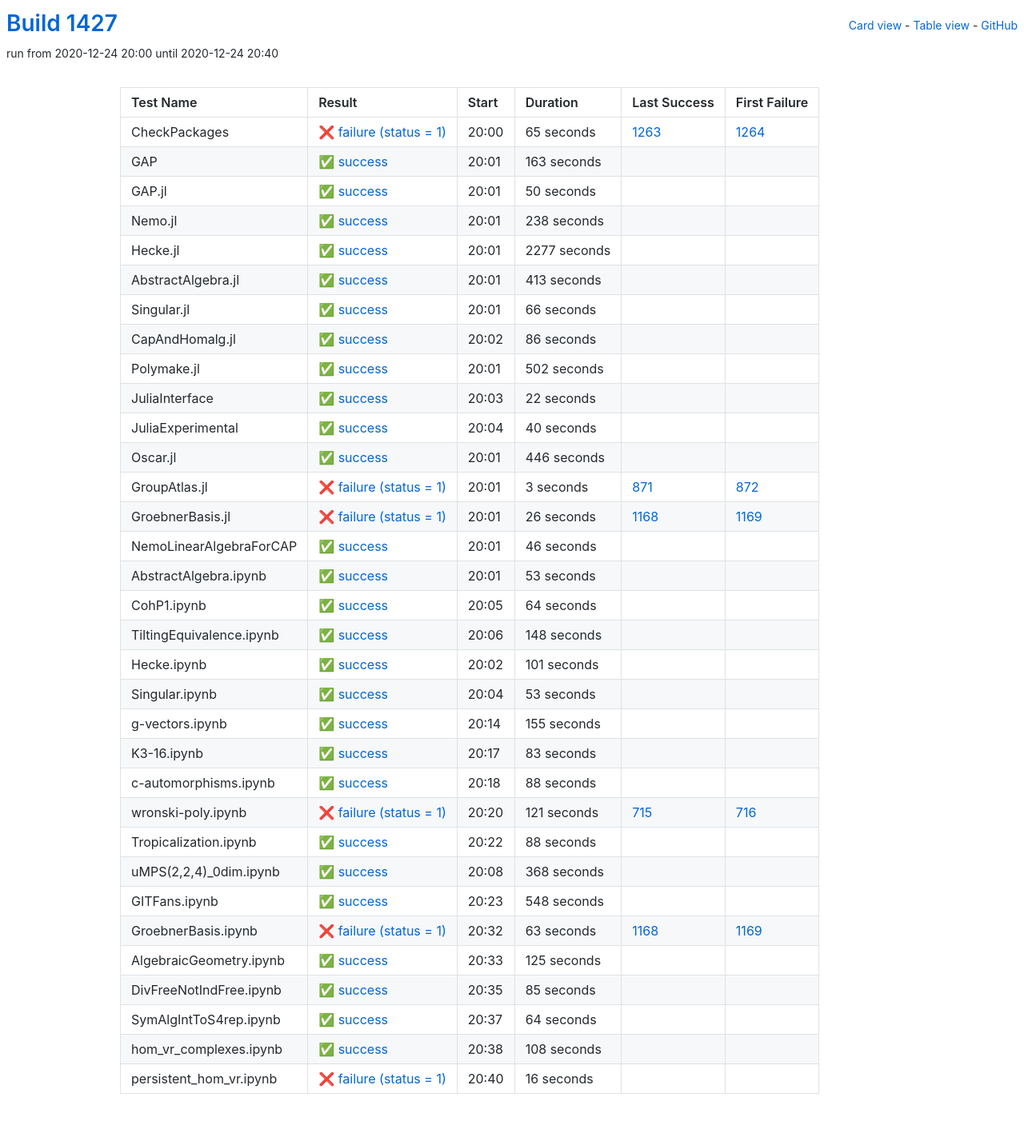
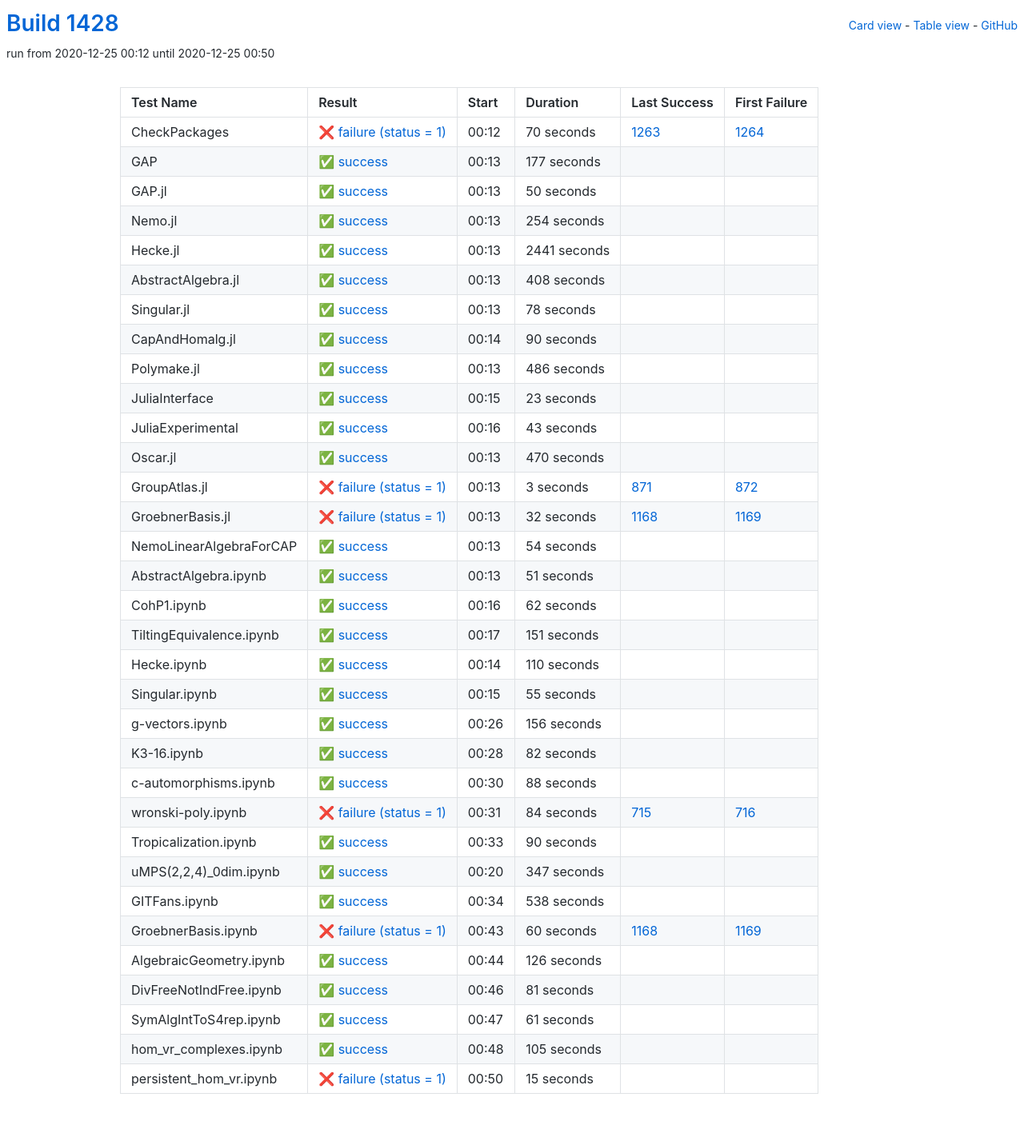
Before and after one commit to oscar-system/oscar-ci-status-stable, a Jekyll site: the page built from table.html, in a window 1280 px wide. Shown: the whole page at 80% size. Built offline with Jekyll 4.4.1, drawn with Linux system fonts in a browser that asks for light colours.

Commit message:
Build #1428

```diff
--- a/_data/ci.yml
+++ b/_data/ci.yml
@@ -1,6 +1,6 @@
 ---
-build: 1427
-build_url: https://oscarci.mathematik.uni-kl.de/job/oscar-stable/1427/
+build: 1428
+build_url: https://oscarci.mathematik.uni-kl.de/job/oscar-stable/1428/
 job: oscar-stable
 organization: oscar-system
 repo: oscar-ci-status-stable
@@ -8,32 +8,32 @@ repourl: https://github.com/oscar-system/oscar-ci-status-stable
 tests:
 - name: CheckPackages
   id: checkpackages
-  log: https://oscarci.mathematik.uni-kl.de/job/oscar-stable/1427/artifact/logs/build-1427/CheckPackages.log
-  start: 2020-12-24 20:00
+  log: https://oscarci.mathematik.uni-kl.de/job/oscar-stable/1428/artifact/logs/build-1428/CheckPackages.log
+  start: 2020-12-25 00:12
   success: false
   exitcode: 1
   status: failure
-  duration: 65
+  duration: 70
   last_success: 1263
   last_success_url: https://oscarci.mathematik.uni-kl.de/job/oscar-stable/1263/
   first_failure: 1264
   first_failure_url: https://oscarci.mathematik.uni-kl.de/job/oscar-stable/1264/
 - name: GAP
   id: gap
-  log: https://oscarci.mathematik.uni-kl.de/job/oscar-stable/1427/artifact/logs/build-1427/GAP.log
-  start: 2020-12-24 20:01
+  log: https://oscarci.mathematik.uni-kl.de/job/oscar-stable/1428/artifact/logs/build-1428/GAP.log
+  start: 2020-12-25 00:13
   success: true
   exitcode: 0
   status: success
-  duration: 163
+  duration: 177
   last_success: false
   last_success_url:
   first_failure: false
   first_failure_url:
 - name: GAP.jl
   id: gap-jl
-  log: https://oscarci.mathematik.uni-kl.de/job/oscar-stable/1427/artifact/logs/build-1427/GAP.jl.log
-  start: 2020-12-24 20:01
+  log: https://oscarci.mathematik.uni-kl.de/job/oscar-stable/1428/artifact/logs/build-1428/GAP.jl.log
+  start: 2020-12-25 00:13
   success: true
   exitcode: 0
   status: success
@@ -44,116 +44,116 @@ tests:
   first_failure_url:
 - name: Nemo.jl
   id: nemo-jl
-  log: https://oscarci.mathematik.uni-kl.de/job/oscar-stable/1427/artifact/logs/build-1427/Nemo.jl.log
-  start: 2020-12-24 20:01
+  log: https://oscarci.mathematik.uni-kl.de/job/oscar-stable/1428/artifact/logs/build-1428/Nemo.jl.log
+  start: 2020-12-25 00:13
   success: true
   exitcode: 0
   status: success
-  duration: 238
+  duration: 254
   last_success: false
   last_success_url:
   first_failure: false
   first_failure_url:
 - name: Hecke.jl
   id: hecke-jl
-  log: https://oscarci.mathematik.uni-kl.de/job/oscar-stable/1427/artifact/logs/build-1427/Hecke.jl.log
-  start: 2020-12-24 20:01
+  log: https://oscarci.mathematik.uni-kl.de/job/oscar-stable/1428/artifact/logs/build-1428/Hecke.jl.log
+  start: 2020-12-25 00:13
   success: true
   exitcode: 0
   status: success
-  duration: 2277
+  duration: 2441
   last_success: false
   last_success_url:
   first_failure: false
   first_failure_url:
 - name: AbstractAlgebra.jl
   id: abstractalgebra-jl
-  log: https://oscarci.mathematik.uni-kl.de/job/oscar-stable/1427/artifact/logs/build-1427/AbstractAlgebra.jl.log
-  start: 2020-12-24 20:01
+  log: https://oscarci.mathematik.uni-kl.de/job/oscar-stable/1428/artifact/logs/build-1428/AbstractAlgebra.jl.log
+  start: 2020-12-25 00:13
   success: true
   exitcode: 0
   status: success
-  duration: 413
+  duration: 408
   last_success: false
   last_success_url:
   first_failure: false
   first_failure_url:
 - name: Singular.jl
   id: singular-jl
-  log: https://oscarci.mathematik.uni-kl.de/job/oscar-stable/1427/artifact/logs/build-1427/Singular.jl.log
-  start: 2020-12-24 20:01
+  log: https://oscarci.mathematik.uni-kl.de/job/oscar-stable/1428/artifact/logs/build-1428/Singular.jl.log
+  start: 2020-12-25 00:13
   success: true
   exitcode: 0
   status: success
-  duration: 66
+  duration: 78
   last_success: false
   last_success_url:
   first_failure: false
   first_failure_url:
 - name: CapAndHomalg.jl
   id: capandhomalg-jl
-  log: https://oscarci.mathematik.uni-kl.de/job/oscar-stable/1427/artifact/logs/build-1427/CapAndHomalg.jl.log
-  start: 2020-12-24 20:02
+  log: https://oscarci.mathematik.uni-kl.de/job/oscar-stable/1428/artifact/logs/build-1428/CapAndHomalg.jl.log
+  start: 2020-12-25 00:14
   success: true
   exitcode: 0
   status: success
-  duration: 86
+  duration: 90
   last_success: false
   last_success_url:
   first_failure: false
   first_failure_url:
 - name: Polymake.jl
   id: polymake-jl
-  log: https://oscarci.mathematik.uni-kl.de/job/oscar-stable/1427/artifact/logs/build-1427/Polymake.jl.log
-  start: 2020-12-24 20:01
+  log: https://oscarci.mathematik.uni-kl.de/job/oscar-stable/1428/artifact/logs/build-1428/Polymake.jl.log
+  start: 2020-12-25 00:13
   success: true
   exitcode: 0
   status: success
-  duration: 502
+  duration: 486
   last_success: false
   last_success_url:
   first_failure: false
   first_failure_url:
 - name: JuliaInterface
   id: juliainterface
-  log: https://oscarci.mathematik.uni-kl.de/job/oscar-stable/1427/artifact/logs/build-1427/JuliaInterface.log
-  start: 2020-12-24 20:03
+  log: https://oscarci.mathematik.uni-kl.de/job/oscar-stable/1428/artifact/logs/build-1428/JuliaInterface.log
+  start: 2020-12-25 00:15
   success: true
   exitcode: 0
   status: success
-  duration: 22
+  duration: 23
   last_success: false
   last_success_url:
   first_failure: false
   first_failure_url:
 - name: JuliaExperimental
   id: juliaexperimental
-  log: https://oscarci.mathematik.uni-kl.de/job/oscar-stable/1427/artifact/logs/build-1427/JuliaExperimental.log
-  start: 2020-12-24 20:04
+  log: https://oscarci.mathematik.uni-kl.de/job/oscar-stable/1428/artifact/logs/build-1428/JuliaExperimental.log
+  start: 2020-12-25 00:16
   success: true
   exitcode: 0
   status: success
-  duration: 40
+  duration: 43
   last_success: false
   last_success_url:
   first_failure: false
   first_failure_url:
 - name: Oscar.jl
   id: oscar-jl
-  log: https://oscarci.mathematik.uni-kl.de/job/oscar-stable/1427/artifact/logs/build-1427/Oscar.jl.log
-  start: 2020-12-24 20:01
+  log: https://oscarci.mathematik.uni-kl.de/job/oscar-stable/1428/artifact/logs/build-1428/Oscar.jl.log
+  start: 2020-12-25 00:13
   success: true
   exitcode: 0
   status: success
-  duration: 446
+  duration: 470
   last_success: false
   last_success_url:
   first_failure: false
   first_failure_url:
 - name: GroupAtlas.jl
   id: groupatlas-jl
-  log: https://oscarci.mathematik.uni-kl.de/job/oscar-stable/1427/artifact/logs/build-1427/GroupAtlas.jl.log
-  start: 2020-12-24 20:01
+  log: https://oscarci.mathematik.uni-kl.de/job/oscar-stable/1428/artifact/logs/build-1428/GroupAtlas.jl.log
+  start: 2020-12-25 00:13
   success: false
   exitcode: 1
   status: failure
@@ -164,116 +164,116 @@ tests:
   first_failure_url: https://oscarci.mathematik.uni-kl.de/job/oscar-stable/872/
 - name: GroebnerBasis.jl
   id: groebnerbasis-jl
-  log: https://oscarci.mathematik.uni-kl.de/job/oscar-stable/1427/artifact/logs/build-1427/GroebnerBasis.jl.log
-  start: 2020-12-24 20:01
+  log: https://oscarci.mathematik.uni-kl.de/job/oscar-stable/1428/artifact/logs/build-1428/GroebnerBasis.jl.log
+  start: 2020-12-25 00:13
   success: false
   exitcode: 1
   status: failure
-  duration: 26
+  duration: 32
   last_success: 1168
   last_success_url: https://oscarci.mathematik.uni-kl.de/job/oscar-stable/1168/
   first_failure: 1169
   first_failure_url: https://oscarci.mathematik.uni-kl.de/job/oscar-stable/1169/
 - name: NemoLinearAlgebraForCAP
   id: nemolinearalgebraforcap
-  log: https://oscarci.mathematik.uni-kl.de/job/oscar-stable/1427/artifact/logs/build-1427/NemoLinearAlgebraForCAP.log
-  start: 2020-12-24 20:01
+  log: https://oscarci.mathematik.uni-kl.de/job/oscar-stable/1428/artifact/logs/build-1428/NemoLinearAlgebraForCAP.log
+  start: 2020-12-25 00:13
   success: true
   exitcode: 0
   status: success
-  duration: 46
+  duration: 54
   last_success: false
   last_success_url:
   first_failure: false
   first_failure_url:
 - name: AbstractAlgebra.ipynb
   id: abstractalgebra-ipynb
-  log: https://oscarci.mathematik.uni-kl.de/job/oscar-stable/1427/artifact/logs/build-1427/AbstractAlgebra.ipynb.log
-  start: 2020-12-24 20:01
+  log: https://oscarci.mathematik.uni-kl.de/job/oscar-stable/1428/artifact/logs/build-1428/AbstractAlgebra.ipynb.log
+  start: 2020-12-25 00:13
   success: true
   exitcode: 0
   status: success
-  duration: 53
+  duration: 51
   last_success: false
   last_success_url:
   first_failure: false
   first_failure_url:
 - name: CohP1.ipynb
   id: cohp1-ipynb
-  log: https://oscarci.mathematik.uni-kl.de/job/oscar-stable/1427/artifact/logs/build-1427/CohP1.ipynb.log
-  start: 2020-12-24 20:05
+  log: https://oscarci.mathematik.uni-kl.de/job/oscar-stable/1428/artifact/logs/build-1428/CohP1.ipynb.log
+  start: 2020-12-25 00:16
   success: true
   exitcode: 0
   status: success
-  duration: 64
+  duration: 62
   last_success: false
   last_success_url:
   first_failure: false
   first_failure_url:
 - name: TiltingEquivalence.ipynb
   id: tiltingequivalence-ipynb
-  log: https://oscarci.mathematik.uni-kl.de/job/oscar-stable/1427/artifact/logs/build-1427/TiltingEquivalence.ipynb.log
-  start: 2020-12-24 20:06
+  log: https://oscarci.mathematik.uni-kl.de/job/oscar-stable/1428/artifact/logs/build-1428/TiltingEquivalence.ipynb.log
+  start: 2020-12-25 00:17
   success: true
   exitcode: 0
   status: success
-  duration: 148
+  duration: 151
   last_success: false
   last_success_url:
   first_failure: false
   first_failure_url:
 - name: Hecke.ipynb
   id: hecke-ipynb
-  log: https://oscarci.mathematik.uni-kl.de/job/oscar-stable/1427/artifact/logs/build-1427/Hecke.ipynb.log
-  start: 2020-12-24 20:02
+  log: https://oscarci.mathematik.uni-kl.de/job/oscar-stable/1428/artifact/logs/build-1428/Hecke.ipynb.log
+  start: 2020-12-25 00:14
   success: true
   exitcode: 0
   status: success
-  duration: 101
+  duration: 110
   last_success: false
   last_success_url:
   first_failure: false
   first_failure_url:
 - name: Singular.ipynb
   id: singular-ipynb
-  log: https://oscarci.mathematik.uni-kl.de/job/oscar-stable/1427/artifact/logs/build-1427/Singular.ipynb.log
-  start: 2020-12-24 20:04
+  log: https://oscarci.mathematik.uni-kl.de/job/oscar-stable/1428/artifact/logs/build-1428/Singular.ipynb.log
+  start: 2020-12-25 00:15
   success: true
   exitcode: 0
   status: success
-  duration: 53
+  duration: 55
   last_success: false
   last_success_url:
   first_failure: false
   first_failure_url:
 - name: g-vectors.ipynb
   id: g-vectors-ipynb
-  log: https://oscarci.mathematik.uni-kl.de/job/oscar-stable/1427/artifact/logs/build-1427/g-vectors.ipynb.log
-  start: 2020-12-24 20:14
+  log: https://oscarci.mathematik.uni-kl.de/job/oscar-stable/1428/artifact/logs/build-1428/g-vectors.ipynb.log
+  start: 2020-12-25 00:26
   success: true
   exitcode: 0
   status: success
-  duration: 155
+  duration: 156
   last_success: false
   last_success_url:
   first_failure: false
   first_failure_url:
 - name: K3-16.ipynb
   id: k3-16-ipynb
-  log: https://oscarci.mathematik.uni-kl.de/job/oscar-stable/1427/artifact/logs/build-1427/K3-16.ipynb.log
-  start: 2020-12-24 20:17
+  log: https://oscarci.mathematik.uni-kl.de/job/oscar-stable/1428/artifact/logs/build-1428/K3-16.ipynb.log
+  start: 2020-12-25 00:28
   success: true
   exitcode: 0
   status: success
-  duration: 83
+  duration: 82
   last_success: false
   last_success_url:
   first_failure: false
   first_failure_url:
 - name: c-automorphisms.ipynb
   id: c-automorphisms-ipynb
-  log: https://oscarci.mathematik.uni-kl.de/job/oscar-stable/1427/artifact/logs/build-1427/c-automorphisms.ipynb.log
-  start: 2020-12-24 20:18
+  log: https://oscarci.mathematik.uni-kl.de/job/oscar-stable/1428/artifact/logs/build-1428/c-automorphisms.ipynb.log
+  start: 2020-12-25 00:30
   success: true
   exitcode: 0
   status: success
@@ -284,120 +284,120 @@ tests:
   first_failure_url:
 - name: wronski-poly.ipynb
   id: wronski-poly-ipynb
-  log: https://oscarci.mathematik.uni-kl.de/job/oscar-stable/1427/artifact/logs/build-1427/wronski-poly.ipynb.log
-  start: 2020-12-24 20:20
+  log: https://oscarci.mathematik.uni-kl.de/job/oscar-stable/1428/artifact/logs/build-1428/wronski-poly.ipynb.log
+  start: 2020-12-25 00:31
   success: false
   exitcode: 1
   status: failure
-  duration: 121
+  duration: 84
   last_success: 715
   last_success_url: https://oscarci.mathematik.uni-kl.de/job/oscar-stable/715/
   first_failure: 716
   first_failure_url: https://oscarci.mathematik.uni-kl.de/job/oscar-stable/716/
 - name: Tropicalization.ipynb
   id: tropicalization-ipynb
-  log: https://oscarci.mathematik.uni-kl.de/job/oscar-stable/1427/artifact/logs/build-1427/Tropicalization.ipynb.log
-  start: 2020-12-24 20:22
+  log: https://oscarci.mathematik.uni-kl.de/job/oscar-stable/1428/artifact/logs/build-1428/Tropicalization.ipynb.log
+  start: 2020-12-25 00:33
   success: true
   exitcode: 0
   status: success
-  duration: 88
+  duration: 90
   last_success: false
   last_success_url:
   first_failure: false
   first_failure_url:
 - name: uMPS(2,2,4)_0dim.ipynb
   id: umps-2-2-4-0dim-ipynb
-  log: https://oscarci.mathematik.uni-kl.de/job/oscar-stable/1427/artifact/logs/build-1427/uMPS-2-2-4-_0dim.ipynb.log
-  start: 2020-12-24 20:08
+  log: https://oscarci.mathematik.uni-kl.de/job/oscar-stable/1428/artifact/logs/build-1428/uMPS-2-2-4-_0dim.ipynb.log
+  start: 2020-12-25 00:20
   success: true
   exitcode: 0
   status: success
-  duration: 368
+  duration: 347
   last_success: false
   last_success_url:
   first_failure: false
   first_failure_url:
 - name: GITFans.ipynb
   id: gitfans-ipynb
-  log: https://oscarci.mathematik.uni-kl.de/job/oscar-stable/1427/artifact/logs/build-1427/GITFans.ipynb.log
-  start: 2020-12-24 20:23
+  log: https://oscarci.mathematik.uni-kl.de/job/oscar-stable/1428/artifact/logs/build-1428/GITFans.ipynb.log
+  start: 2020-12-25 00:34
   success: true
   exitcode: 0
   status: success
-  duration: 548
+  duration: 538
   last_success: false
   last_success_url:
   first_failure: false
   first_failure_url:
 - name: GroebnerBasis.ipynb
   id: groebnerbasis-ipynb
-  log: https://oscarci.mathematik.uni-kl.de/job/oscar-stable/1427/artifact/logs/build-1427/GroebnerBasis.ipynb.log
-  start: 2020-12-24 20:32
+  log: https://oscarci.mathematik.uni-kl.de/job/oscar-stable/1428/artifact/logs/build-1428/GroebnerBasis.ipynb.log
+  start: 2020-12-25 00:43
   success: false
   exitcode: 1
   status: failure
-  duration: 63
+  duration: 60
   last_success: 1168
   last_success_url: https://oscarci.mathematik.uni-kl.de/job/oscar-stable/1168/
   first_failure: 1169
   first_failure_url: https://oscarci.mathematik.uni-kl.de/job/oscar-stable/1169/
 - name: AlgebraicGeometry.ipynb
   id: algebraicgeometry-ipynb
-  log: https://oscarci.mathematik.uni-kl.de/job/oscar-stable/1427/artifact/logs/build-1427/AlgebraicGeometry.ipynb.log
-  start: 2020-12-24 20:33
+  log: https://oscarci.mathematik.uni-kl.de/job/oscar-stable/1428/artifact/logs/build-1428/AlgebraicGeometry.ipynb.log
+  start: 2020-12-25 00:44
   success: true
   exitcode: 0
   status: success
-  duration: 125
+  duration: 126
   last_success: false
   last_success_url:
   first_failure: false
   first_failure_url:
 - name: DivFreeNotIndFree.ipynb
   id: divfreenotindfree-ipynb
-  log: https://oscarci.mathematik.uni-kl.de/job/oscar-stable/1427/artifact/logs/build-1427/DivFreeNotIndFree.ipynb.log
-  start: 2020-12-24 20:35
+  log: https://oscarci.mathematik.uni-kl.de/job/oscar-stable/1428/artifact/logs/build-1428/DivFreeNotIndFree.ipynb.log
+  start: 2020-12-25 00:46
   success: true
   exitcode: 0
   status: success
-  duration: 85
+  duration: 81
   last_success: false
   last_success_url:
   first_failure: false
   first_failure_url:
 - name: SymAlgIntToS4rep.ipynb
   id: symalginttos4rep-ipynb
-  log: https://oscarci.mathematik.uni-kl.de/job/oscar-stable/1427/artifact/logs/build-1427/SymAlgIntToS4rep.ipynb.log
-  start: 2020-12-24 20:37
+  log: https://oscarci.mathematik.uni-kl.de/job/oscar-stable/1428/artifact/logs/build-1428/SymAlgIntToS4rep.ipynb.log
+  start: 2020-12-25 00:47
   success: true
   exitcode: 0
   status: success
-  duration: 64
+  duration: 61
   last_success: false
   last_success_url:
   first_failure: false
   first_failure_url:
 - name: hom_vr_complexes.ipynb
   id: hom-vr-complexes-ipynb
-  log: https://oscarci.mathematik.uni-kl.de/job/oscar-stable/1427/artifact/logs/build-1427/hom_vr_complexes.ipynb.log
-  start: 2020-12-24 20:38
+  log: https://oscarci.mathematik.uni-kl.de/job/oscar-stable/1428/artifact/logs/build-1428/hom_vr_complexes.ipynb.log
+  start: 2020-12-25 00:48
   success: true
   exitcode: 0
   status: success
-  duration: 108
+  duration: 105
   last_success: false
   last_success_url:
   first_failure: false
   first_failure_url:
 - name: persistent_hom_vr.ipynb
   id: persistent-hom-vr-ipynb
-  log: https://oscarci.mathematik.uni-kl.de/job/oscar-stable/1427/artifact/logs/build-1427/persistent_hom_vr.ipynb.log
-  start: 2020-12-24 20:40
+  log: https://oscarci.mathematik.uni-kl.de/job/oscar-stable/1428/artifact/logs/build-1428/persistent_hom_vr.ipynb.log
+  start: 2020-12-25 00:50
   success: false
   exitcode: 1
   status: failure
-  duration: 16
+  duration: 15
   last_success: false
   last_success_url:
   first_failure: false
```
Also changed, not shown: README.md.
